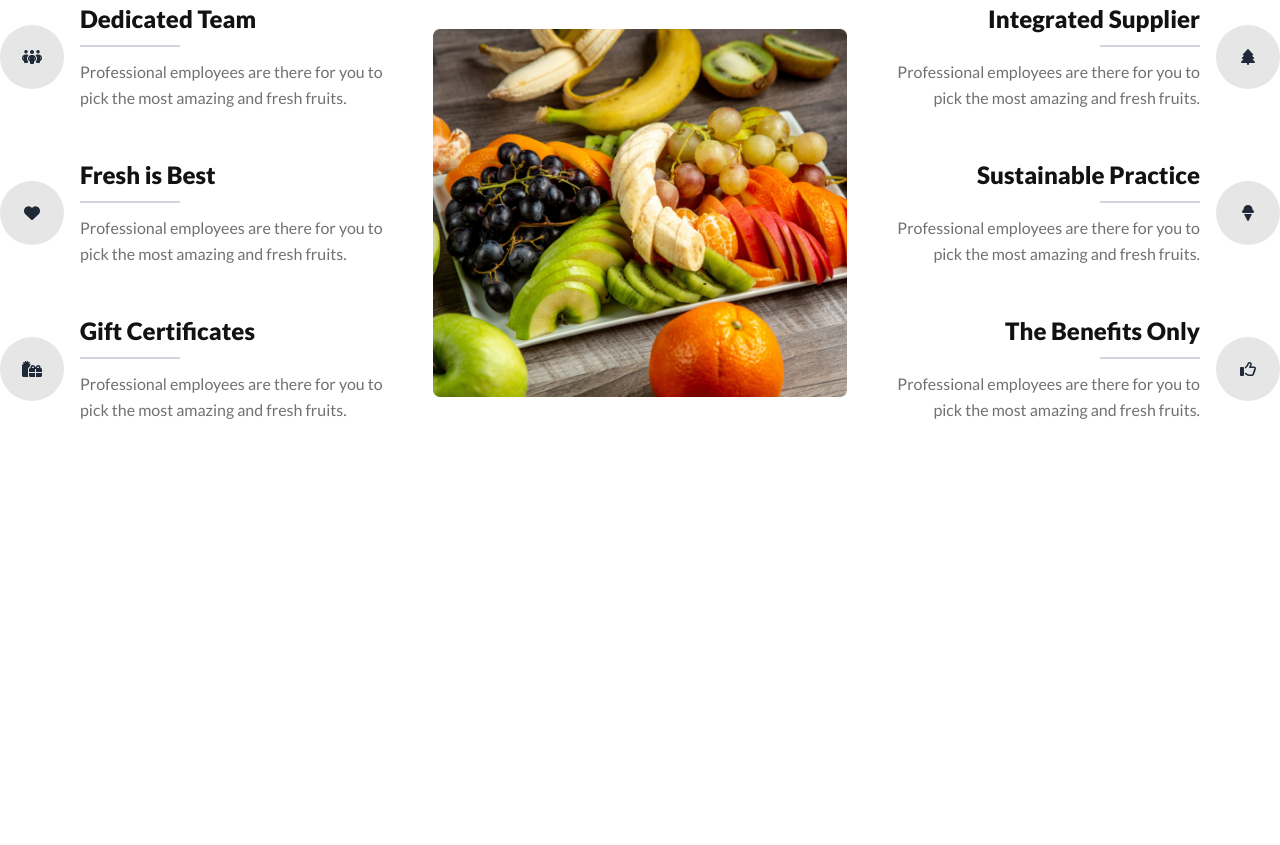
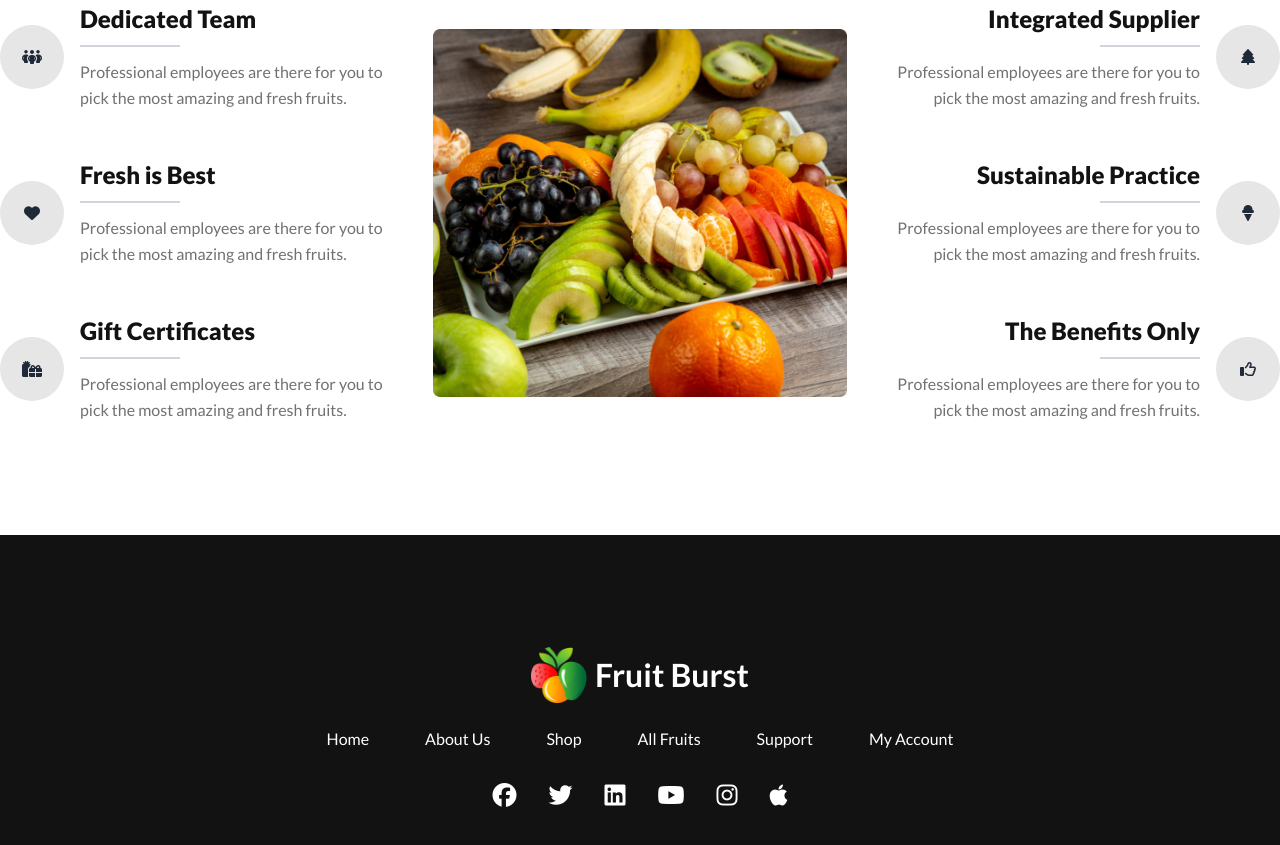
Before and after one commit to sharif-ahmed/food_burst.github.io, a plain HTML site: page index.html in a window 1280 px wide. Shown: the part 2678-3523 px from the top of the page. Before the commit the page ends 3213 px from the top, so only its background shows below. Drawn offline with nearby package versions, Linux system fonts and the light colour scheme.

Commit message:
footer done

```diff
--- a/index.html
+++ b/index.html
@@ -810,8 +810,35 @@
         </section>
     </main>
 
-    <footer>
-
+    <footer class="bg-darkColor py-28 px-3 lg:px-0">
+        <div class="container mx-auto">
+            <div class="flex flex-col items-center justify-center">
+                <div class="flex items-center justify-center">
+                    <a class="normal-case cursor-pointer">
+                        <figure class="flex items-center gap-2">
+                            <img class="w-10 h-10 md:w-14 md:h-14" src="./img/logo.png" alt="" />
+                            <p class="text-white text-3xl md:text-[32px] font-bold">Fruit Burst</p>
+                        </figure>
+                    </a>
+                </div>
+                <ul class="flex flex-wrap gap-5 lg:gap-14 items-center justify-center mt-6 text-white">
+                    <li><a href="#">Home</a></li>
+                    <li><a href="#">About Us</a></li>
+                    <li><a href="#">Shop</a></li>
+                    <li><a href="#">All Fruits</a></li>
+                    <li><a href="#">Support</a></li>
+                    <li><a href="#">My Account</a></li>
+                </ul>
+                <div class="flex flex-wrap text-white gap-8 text-2xl mt-8">
+                    <i class="fa-brands fa-facebook"></i>
+                    <i class="fa-brands fa-twitter"></i>
+                    <i class="fa-brands fa-linkedin"></i>
+                    <i class="fa-brands fa-youtube"></i>
+                    <i class="fa-brands fa-instagram"></i>
+                    <i class="fa-brands fa-apple"></i>
+                </div>
+            </div>
+        </div>
     </footer>
 </body>
 
```
